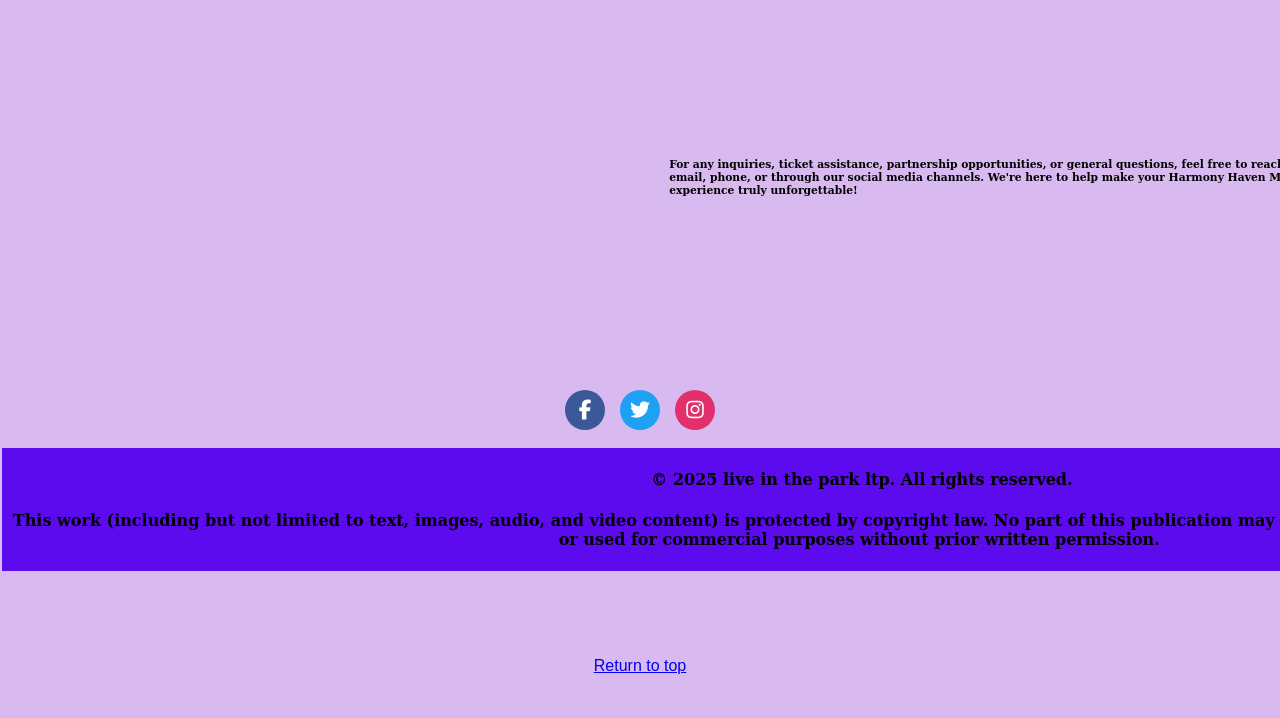
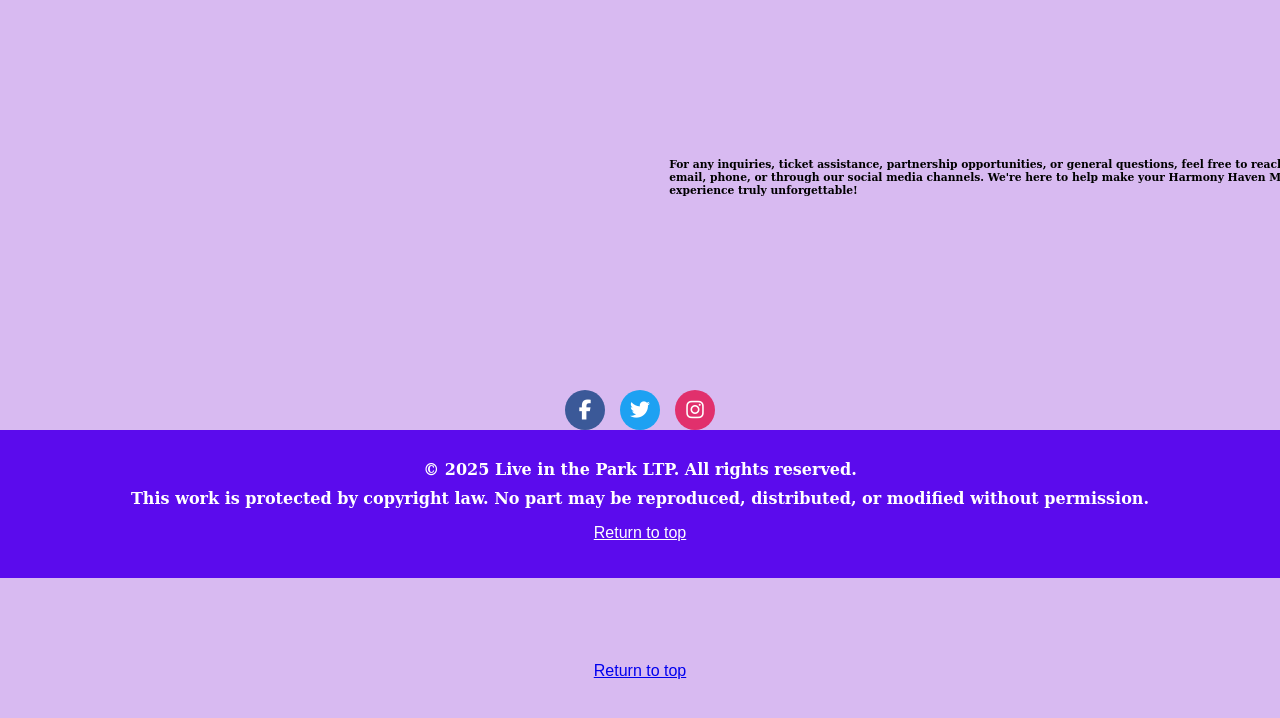
Before and after one commit to anders105/live-in-the-park., a plain HTML site: page contact.html in a window 1280 px wide. Shown: the part 1490-2208 px from the top of the page. Drawn offline with Linux system fonts and the light colour scheme.

Commit message:
Update contact.html

```diff
--- a/contact.html
+++ b/contact.html
@@ -352,19 +352,12 @@ h3 {
   </a>
 </div>
 
-<p><span data-teams="true"><center>
-  <table width="1724" height="96" border="0">
-    <tbody>
-      <tr>
-        <th width="1997" align="center" bgcolor="#5B0BED" scope="col"><span data-teams="true"><center>
-          <h4>© 2025 live in the park ltp. All rights reserved.</p>
-          </h4>
-        </center>
-        </span>
-          <h4><span data-teams="true">This work (including but not limited to text, images, audio, and video content) is protected by copyright law. No part of this publication may be reproduced, distributed, modified, displayed, or used for commercial purposes without prior written permission.</span>&nbsp;</h4></th>
-      </tr>
-    </tbody>
-  </table>
+ <!-- Footer -->
+  <footer>
+    <h4>© 2025 Live in the Park LTP. All rights reserved.</h4>
+    <h4>This work is protected by copyright law. No part may be reproduced, distributed, or modified without permission.</h4>
+    <p><a href="#top" style="color: white; text-decoration: underline;">Return to top</a></p>
+  </footer>
 <p>&nbsp;</p>
 <p>&nbsp;</p>
 <p>
```
